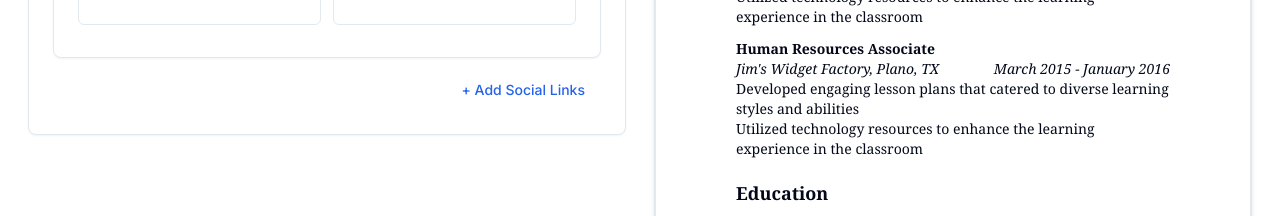
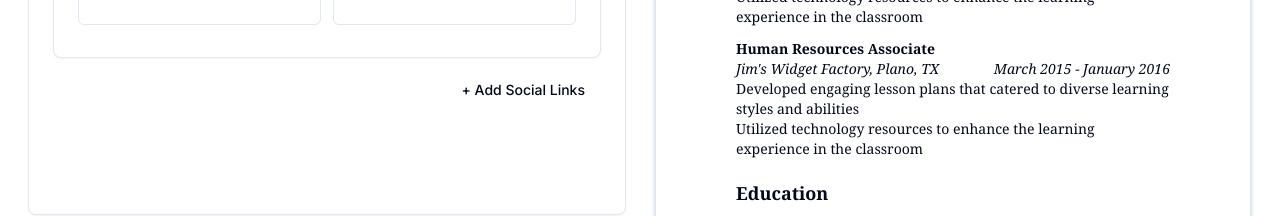
Before and after one commit to Avsholeh/resumefabric, a Next.js app: page /personal-details in a window 1280 px wide. Shown: the part 539-755 px from the top of the page. Built offline with nearby package versions, Linux system fonts and the light colour scheme.

Commit message:
chore: change button type from link to ghost

```diff
--- a/src/features/resume/personal-details/components/social-link.tsx
+++ b/src/features/resume/personal-details/components/social-link.tsx
@@ -65,8 +65,8 @@ export default function SocialLinks() {
                 </Card>
             ))}
 
-            <div className="flex justify-end">
-                <Button type="button" variant={"link"} onClick={() => append({ desc: "", link: "" })}>
+            <div className="flex justify-end mb-20">
+                <Button type="button" variant={"ghost"} onClick={() => append({ desc: "", link: "" })}>
                     + Add Social Links
                 </Button>
             </div>
```
